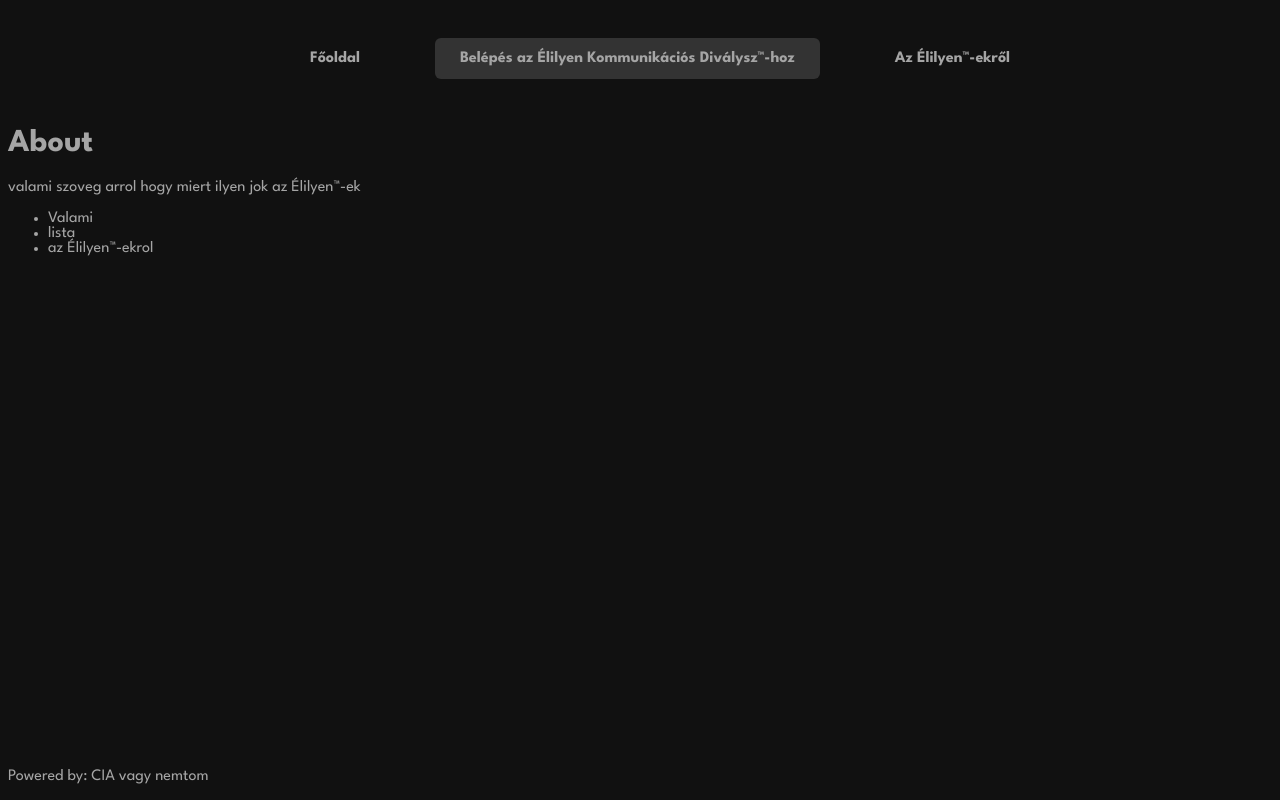
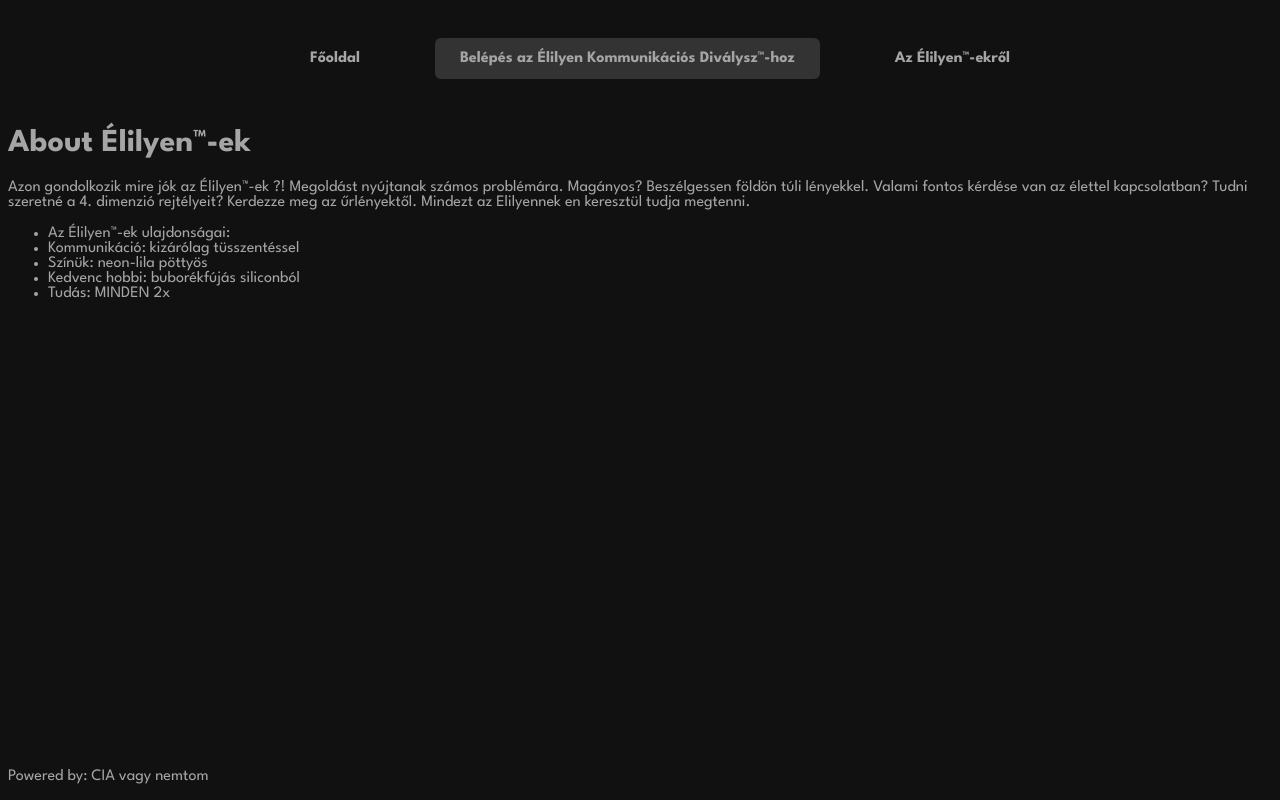
Before and after one commit to Levy2723/Groningen, a SvelteKit app: page /about in a window 1280 px wide. Built offline with nearby package versions, Linux system fonts and the light colour scheme.

Commit message:
valami szöveg

```diff
--- a/src/routes/+page.svelte
+++ b/src/routes/+page.svelte
@@ -12,7 +12,7 @@
 
     <h1>Élilyen Kommunikációs Diválysz™</h1>
 
-    <p>Mi az az Élilyen Kommunikációs Diválysz™? Az Élilyen Kommunikációs Diválysz™ lehetővé teszi a használók...</p>
+    <p>Mi az az Élilyen Kommunikációs Diválysz™? Az Élilyen Kommunikációs Diválysz™ lehetővé teszi a használók Hogy földön túli lètformàkkal vegye fel a kapcsolatot könnyen elsajàtíthatò és kényelmes módon. Nem kell többé fel törni a NASA rendszerét vagy betörni az 51es körzetben. Pár kattintàssal már beszélhet is az Élilyen™-ekkel. </p>
 </section>
 
 
--- a/src/routes/about/+page.svelte
+++ b/src/routes/about/+page.svelte
@@ -1,10 +1,13 @@
-<h1>About</h1>
+<h1>About Élilyen™-ek</h1>
 
-<p>valami szoveg arrol hogy miert ilyen jok az Élilyen™-ek</p>
+<p>Azon gondolkozik mire jók az Élilyen™-ek ?! Megoldást nyújtanak számos problémára.
+Magányos? Beszélgessen földön túli lényekkel. Valami fontos kérdése van az élettel kapcsolatban? Tudni szeretné a 4. dimenzió rejtélyeit? Kerdezze meg az űrlényektől. Mindezt az Elilyennek en keresztül tudja megtenni.</p>
 <ul>
-	<li>Valami</li>
-	<li>lista</li>
-	<li>az Élilyen™-ekrol</li>
+	<li>Az Élilyen™-ek ulajdonságai:</li>
+	<li>Kommunikáció: kizárólag tüsszentéssel</li>
+	<li>Színük: neon-lila pöttyös</li>
+	<li>Kedvenc hobbi: buborékfújás siliconból</li>
+	<li>Tudás: MINDEN 2x </li>
 </ul>
 
 <svelte:head>
--- a/src/routes/divalysz/+page.svelte
+++ b/src/routes/divalysz/+page.svelte
@@ -1,6 +1,6 @@
 <h1>Élilyen Kommunikációs Diválysz™</h1>
 
-<p>Valami catchy szoveg, hogy miert irj levelet az elijeneknek</p>
+<p>Az Élilyen™-ek megmodják neked bármilyen alakzat felületi-gradiánsát (akár 4. dimenziósnak is) </p>
 
 <form method="POST">
 
```
